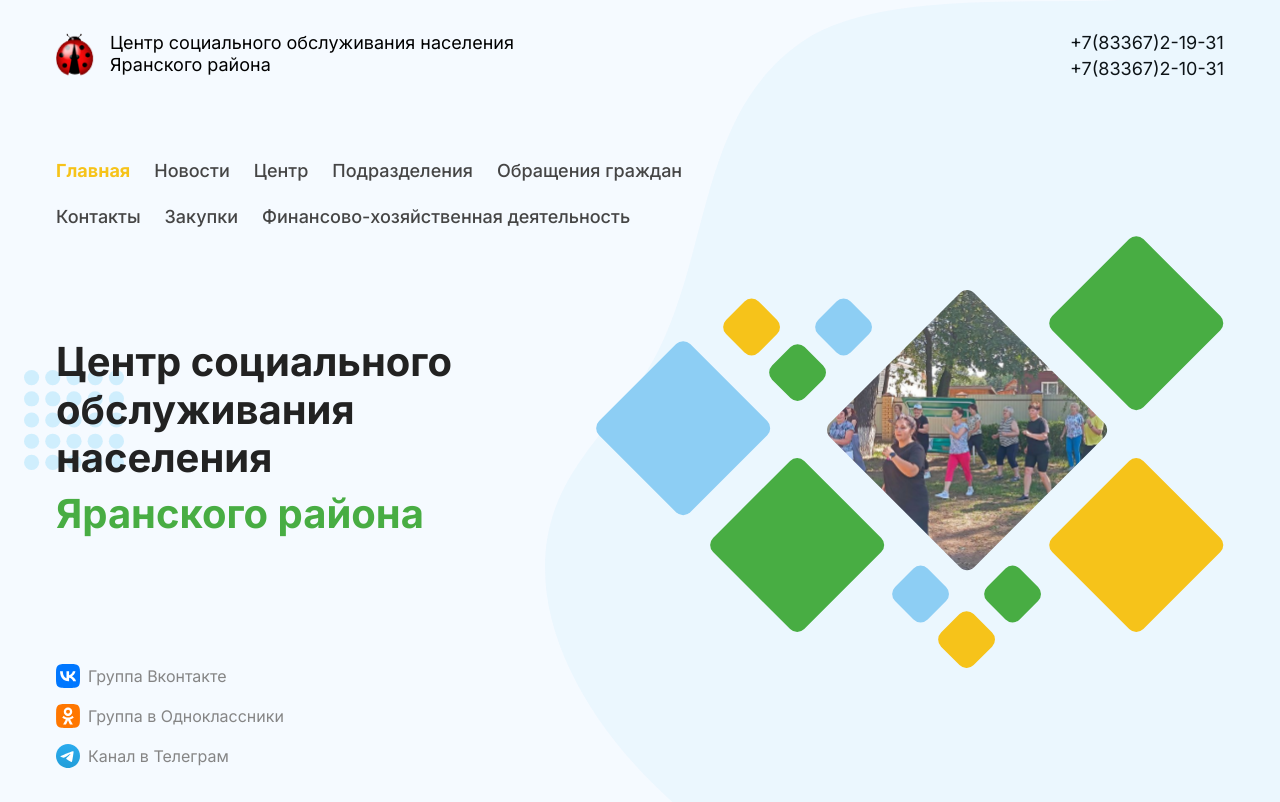
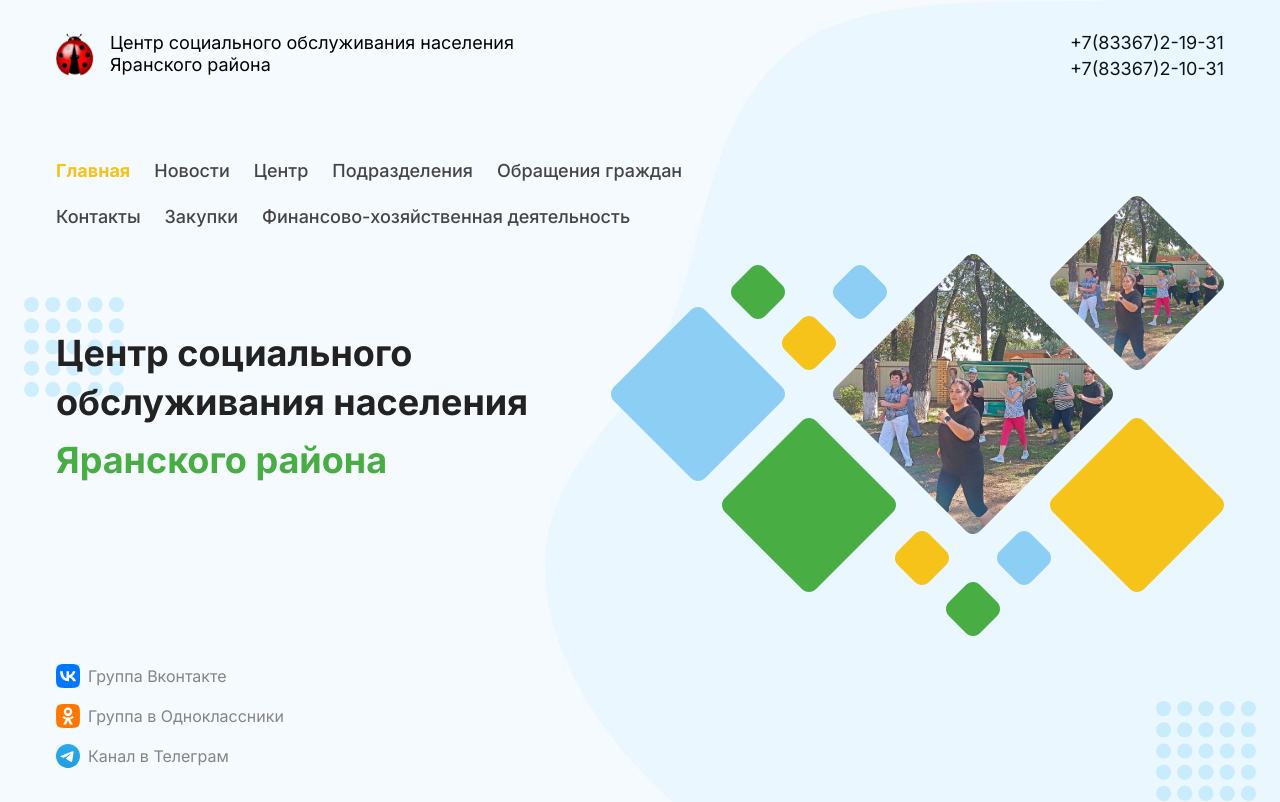
Before and after one commit to d9m0n4/social, a Next.js app: page / in a window 1280 px wide. Shown: the top 802 px of the page. Built offline with nearby package versions, Linux system fonts and the light colour scheme; a web font is replaced by a local one.

Commit message:
new main image

```diff
--- a/src/app/page.tsx
+++ b/src/app/page.tsx
@@ -22,13 +22,13 @@ export default function Home() {
         </div>
         <Header />
         <section className="container grid h-full grid-cols-hero grid-rows-2 items-end">
-          <div className="relative col-span-full flex flex-col justify-center gap-2 text-[40px] font-bold leading-[48px] before:absolute before:-left-8 before:top-8 before:content-dots lg:col-span-1">
+          <div className="relative col-span-full flex flex-col justify-center gap-2 self-center text-4xl font-bold leading-snug before:absolute before:-left-8 before:-top-8 before:content-dots lg:col-span-1">
             <h1 className="relative block text-text">Центр социального обслуживания населения</h1>
             <h1 className="text-green">Яранского района</h1>
           </div>
 
           <div className="relative hidden h-full justify-end xl:flex">
-            <div className="absolute -top-10 flex rounded-2xl">
+            <div className="absolute -top-20 flex rounded-2xl">
               <MainImage />
             </div>
           </div>
@@ -67,7 +67,7 @@ export default function Home() {
               </li>
             </ul>
           </div>
-          <div className="relative after:absolute after:-right-8 after:top-8 after:content-dots" />
+          <div className="relative self-center after:absolute after:-right-8 after:top-8 after:content-dots" />
         </section>
       </div>
       <main className="py-12">
--- a/src/components/MainImage.tsx
+++ b/src/components/MainImage.tsx
@@ -1,117 +1,74 @@
 import image from '../../public/new.jpg';
 
-export const MainImage = ({ width = 630, height = 450 }: { width?: number; height?: number }) => (
-  <div>
+export const MainImage = () => (
   <svg
-      width="628"
-      height="432"
-      viewBox="0 0 628 432"
+    width="613"
+    height="440"
+    viewBox="0 0 613 440"
     fill="none"
     xmlns="http://www.w3.org/2000/svg"
     xmlnsXlink="http://www.w3.org/1999/xlink"
   >
-      <rect
-        x="110"
-        y="309"
-        width="128.931"
-        height="128.931"
-        rx="10"
-        transform="rotate(-45 110 309)"
-        fill="#48AD43"
+    <path
+      d="M224.929 205.07C221.024 201.165 221.024 194.833 224.929 190.928L354.927 60.9289C358.832 57.0237 365.164 57.0237 369.069 60.9289L499.067 190.928C502.972 194.833 502.972 201.165 499.067 205.07L369.069 335.069C365.164 338.974 358.832 338.974 354.927 335.069L224.929 205.07Z"
+      fill="url(#pattern0_276_273)"
     />
-      <rect
-        x="449.084"
-        y="87.1682"
-        width="128.931"
-        height="128.931"
-        rx="10"
-        transform="rotate(-45 449.084 87.1682)"
-        fill="#48AD43"
+    <path
+      d="M441.929 94.0711C438.024 90.1659 438.024 83.8342 441.929 79.9289L518.928 2.92894C522.834 -0.976315 529.165 -0.976313 533.071 2.92894L610.07 79.9289C613.975 83.8342 613.975 90.1659 610.07 94.0711L533.071 171.071C529.165 174.976 522.834 174.976 518.928 171.071L441.929 94.0711Z"
+      fill="url(#pattern1_276_273)"
     />
-      <rect
-        x="123"
-        y="91"
-        width="46.0652"
-        height="46.0652"
-        rx="10"
-        transform="rotate(-45 123 91)"
-        fill="#F6C31A"
-      />
-      <rect
-        x="292"
-        y="358"
-        width="46.0652"
-        height="46.0652"
-        rx="10"
-        transform="rotate(-45 292 358)"
-        fill="#8DCEF4"
-      />
-      <rect
-        x="169"
-        y="136.573"
-        width="46.0652"
-        height="46.0652"
-        rx="10"
-        transform="rotate(-45 169 136.573)"
-        fill="#48AD43"
-      />
-      <rect
-        x="338"
-        y="403.573"
-        width="46.0652"
-        height="46.0652"
-        rx="10"
-        transform="rotate(-45 338 403.573)"
-        fill="#F6C31A"
-      />
-      <rect
-        x="215"
-        y="91"
-        width="46.0652"
-        height="46.0652"
-        rx="10"
-        transform="rotate(-45 215 91)"
-        fill="#8DCEF4"
-      />
-      <rect
-        x="384"
-        y="358"
-        width="46.0652"
-        height="46.0652"
-        rx="10"
-        transform="rotate(-45 384 358)"
-        fill="#48AD43"
-      />
-      <rect
-        x="449.084"
-        y="309"
-        width="128.931"
-        height="128.931"
-        rx="10"
-        transform="rotate(-45 449.084 309)"
+    <path
+      d="M441.929 316.071C438.024 312.166 438.024 305.834 441.929 301.929L518.928 224.929C522.834 221.024 529.165 221.024 533.071 224.929L610.07 301.929C613.975 305.834 613.975 312.166 610.07 316.071L533.071 393.071C529.165 396.976 522.834 396.976 518.928 393.071L441.929 316.071Z"
       fill="#F6C31A"
     />
     <path
-        fillRule="evenodd"
-        clipRule="evenodd"
-        d="M233.929 187C230.024 190.905 230.024 197.237 233.929 201.142L364 331.213C367.905 335.118 374.237 335.118 378.142 331.213L508.213 201.142C512.118 197.237 512.118 190.905 508.213 187L378.142 56.9289C374.237 53.0237 367.905 53.0237 364 56.9289L233.929 187Z"
-        fill="url(#pattern0_0_1)"
+      d="M113.929 316.071C110.024 312.166 110.024 305.834 113.929 301.929L190.928 224.929C194.834 221.024 201.165 221.024 205.071 224.929L282.07 301.929C285.975 305.834 285.975 312.166 282.07 316.071L205.071 393.071C201.165 396.976 194.834 396.976 190.928 393.071L113.929 316.071Z"
+      fill="#48AD43"
     />
-      <rect
-        x="-4"
-        y="192.168"
-        width="128.931"
-        height="128.931"
-        rx="10"
-        transform="rotate(-45 -4 192.168)"
+    <path
+      d="M2.92892 205.071C-0.976308 201.166 -0.976307 194.834 2.92892 190.929L79.9284 113.929C83.8336 110.024 90.1653 110.024 94.0705 113.929L171.07 190.929C174.975 194.834 174.975 201.166 171.07 205.071L94.0705 282.071C90.1653 285.976 83.8336 285.976 79.9284 282.071L2.92892 205.071Z"
+      fill="#8DCEF4"
+    />
+    <path
+      d="M286.929 369.069C283.024 365.164 283.024 358.833 286.929 354.928L303.929 337.929C307.835 334.024 314.167 334.024 318.072 337.929L335.073 354.928C338.978 358.833 338.978 365.164 335.073 369.069L318.072 386.068C314.167 389.973 307.835 389.973 303.929 386.068L286.929 369.069Z"
+      fill="#F6C31A"
+    />
+    <path
+      d="M122.929 103.069C119.024 99.1642 119.024 92.8328 122.929 88.9277L139.929 71.9288C143.835 68.0237 150.167 68.0237 154.072 71.9288L171.073 88.9277C174.978 92.8328 174.978 99.1642 171.073 103.069L154.072 120.068C150.167 123.973 143.835 123.973 139.929 120.068L122.929 103.069Z"
+      fill="#48AD43"
+    />
+    <path
+      d="M337.929 420.069C334.024 416.164 334.024 409.833 337.929 405.928L354.929 388.929C358.835 385.024 365.167 385.024 369.072 388.929L386.073 405.928C389.978 409.833 389.978 416.164 386.073 420.069L369.072 437.068C365.167 440.973 358.835 440.973 354.929 437.068L337.929 420.069Z"
+      fill="#48AD43"
+    />
+    <path
+      d="M173.929 154.069C170.024 150.164 170.024 143.833 173.929 139.928L190.929 122.929C194.835 119.024 201.167 119.024 205.072 122.929L222.073 139.928C225.978 143.833 225.978 150.164 222.073 154.069L205.072 171.068C201.167 174.973 194.835 174.973 190.929 171.068L173.929 154.069Z"
+      fill="#F6C31A"
+    />
+    <path
+      d="M388.929 369.069C385.024 365.164 385.024 358.833 388.929 354.928L405.929 337.929C409.835 334.024 416.167 334.024 420.072 337.929L437.073 354.928C440.978 358.833 440.978 365.164 437.073 369.069L420.072 386.068C416.167 389.973 409.835 389.973 405.929 386.068L388.929 369.069Z"
+      fill="#8DCEF4"
+    />
+    <path
+      d="M224.929 103.069C221.024 99.1642 221.024 92.8328 224.929 88.9277L241.929 71.9288C245.835 68.0237 252.167 68.0237 256.072 71.9288L273.073 88.9277C276.978 92.8328 276.978 99.1642 273.073 103.069L256.072 120.068C252.167 123.973 245.835 123.973 241.929 120.068L224.929 103.069Z"
       fill="#8DCEF4"
     />
     <defs>
-        <pattern id="pattern0_0_1" patternContentUnits="objectBoundingBox" width="1" height="1">
-          <use xlinkHref="#image0_0_1" transform="translate(-0.175818) scale(0.0015)" />
+      <pattern id="pattern0_276_273" patternContentUnits="objectBoundingBox" width="1" height="1">
+        <use xlinkHref="#image0_276_273" transform="scale(0.0015)" />
+      </pattern>
+      <pattern id="pattern1_276_273" patternContentUnits="objectBoundingBox" width="1" height="1">
+        <use xlinkHref="#image1_276_273" transform="scale(0.0015)" />
       </pattern>
       <image
-          id="image0_0_1"
+        id="image0_276_273"
+        width={image.width}
+        height={image.height}
+        href={image.src}
+        preserveAspectRatio="xMidYMid slice"
+      />
+      <image
+        id="image1_276_273"
         width={image.width}
         height={image.height}
         href={image.src}
@@ -119,5 +76,4 @@ export const MainImage = ({ width = 630, height = 450 }: { width?: number; heigh
       />
     </defs>
   </svg>
-  </div>
 );
--- a/src/widgets/lastNews/LastNews.tsx
+++ b/src/widgets/lastNews/LastNews.tsx
@@ -13,7 +13,7 @@ export const LastNews = () => {
         <div className="grid grid-cols-12 gap-8">
           <Link
             href={'/news/1'}
-            className="group relative col-span-full flex h-72 cursor-pointer rounded-2xl bg-white shadow-blockShadow transition-all hover:scale-105 lg:col-span-6"
+            className="group relative col-span-full flex h-72 cursor-pointer rounded-2xl bg-white shadow-blockShadow lg:col-span-6"
           >
             <div className="flex basis-1/2 flex-col justify-between p-6">
               <h2 className="text-2xl font-medium">
@@ -21,13 +21,13 @@ export const LastNews = () => {
               </h2>
               <span className="text-gray">23-07-2024</span>
             </div>
-            <div className="triangle relative flex basis-1/2 transition-all group-hover:initialShape">
+            <div className="triangle relative flex basis-1/2 rounded-2xl">
               <Image
                 src="/new.jpg"
                 alt="news"
                 fill
                 objectFit="cover"
-                className="rounded-br-2xl rounded-tr-2xl"
+                className="rounded-br-2xl rounded-tr-2xl transition-all group-hover:scale-105"
               />
             </div>
           </Link>
```
Lines whose indentation alone changed are shown as unchanged.
